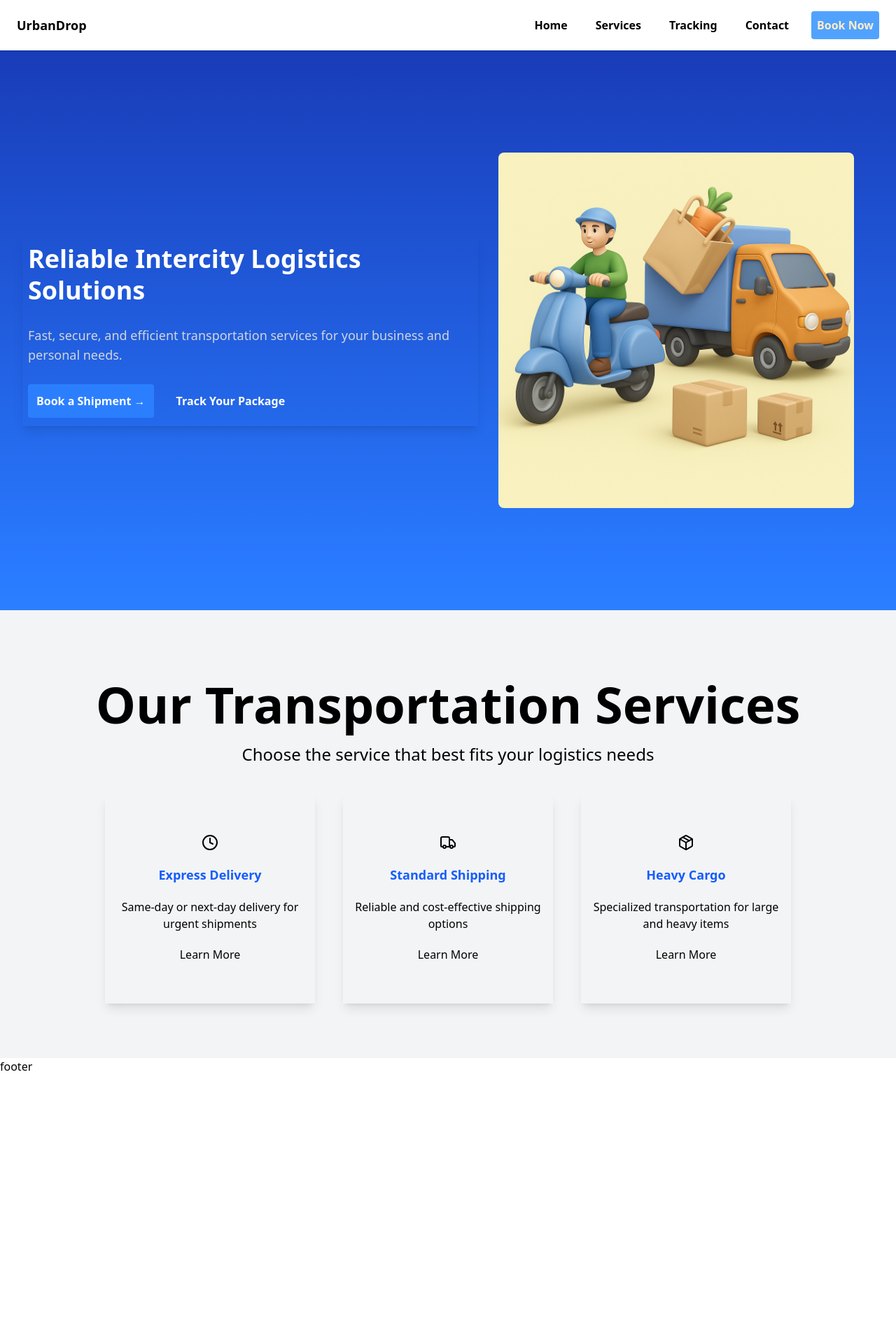
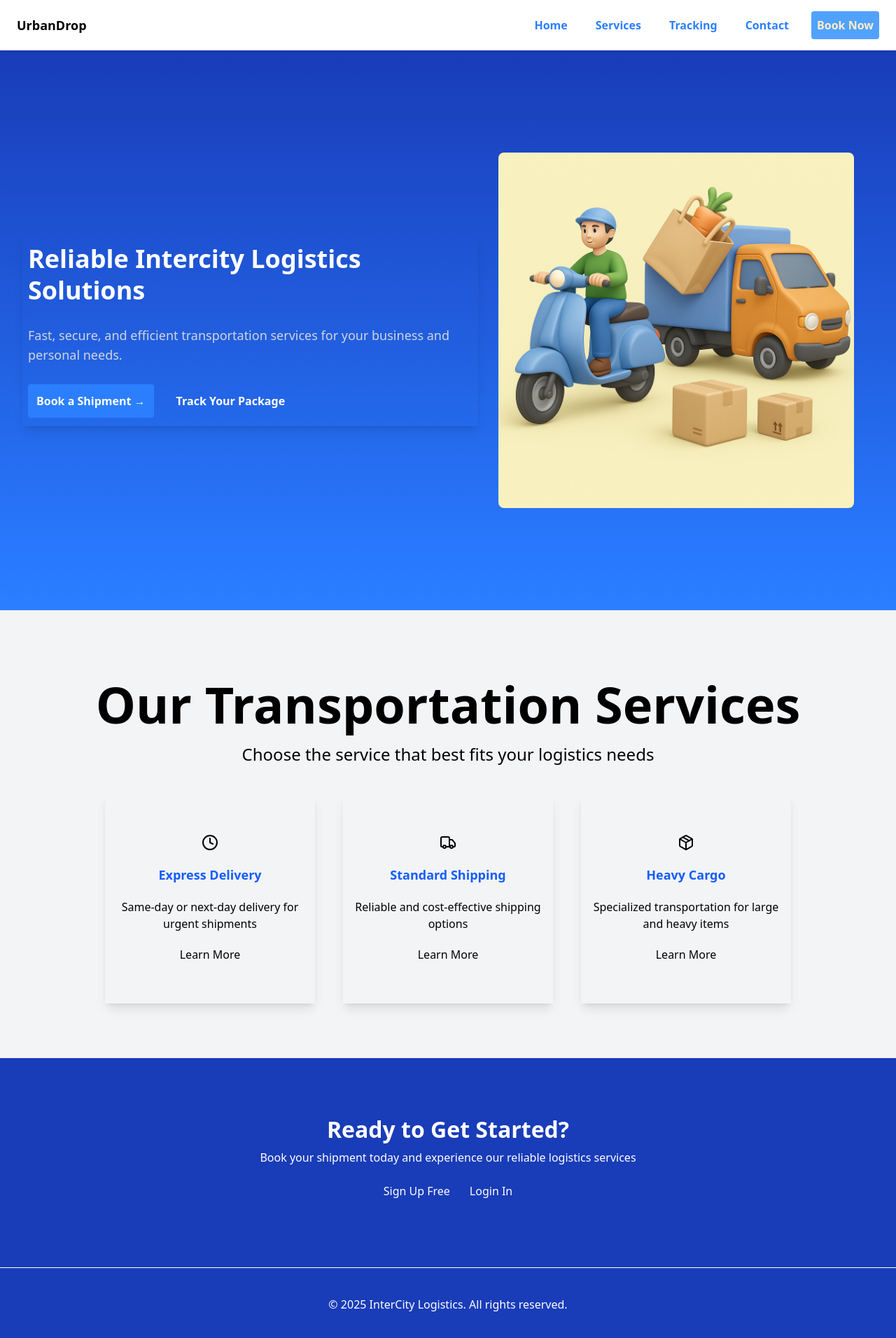
Before and after one commit to NSTKrishna/UrbanDrop, a React (Vite) app: page / in a window 1280 px wide. Shown: the top 1912 px of the page at 70% size. Before the commit the page ends 1536 px from the top, so only its background shows below. Built offline with nearby package versions, Linux system fonts and the light colour scheme.

Commit message:
footer update

```diff
--- a/src/Component/Home /Footer/footer.jsx
+++ b/src/Component/Home /Footer/footer.jsx
@@ -1,9 +1,32 @@
-import React from 'react'
+import React from "react";
 
 const footer = () => {
   return (
-    <div>footer</div>
+    <div>
+      <div>
+        <div className="flex justify-center items-center flex-col h-[300px] bg-blue-800 text-white border-b">
+          <h1 className="font-extrabold text-[32px] py-1">
+            Ready to Get Started?
+          </h1>
+          <p>
+            Book your shipment today and experience our reliable logistics
+            services
+          </p>
+          <div className="flex gap-5 py-5">
+            <button className="hover:text-blue-600 hover:bg-white p-1 rounded">
+              Sign Up Free
+            </button>
+            <button className="hover:text-blue-600 hover:bg-white p-1 rounded">
+              Login In
+            </button>
+          </div>
+        </div>
+      </div>
+      <div className="bg-blue-800 text-white py-10 px-5 flex flex-col items-center">
+        <p>© 2025 InterCity Logistics. All rights reserved.</p>
+      </div>
+    </div>
   )
-}
+};
 
-export default footer
+export default footer;
--- a/src/Component/Home /Navbar/nav.jsx
+++ b/src/Component/Home /Navbar/nav.jsx
@@ -5,37 +5,37 @@ const nav = () => {
   return (
     <div className="flex items-center justify-between px-6 py-4 backdrop-blur shadow sticky top-0 z-50">
       <div className="font-extrabold text-lg hover:blue-500">
-        <h1 className="hover:text-blue-500">UrbanDrop</h1>
+        <Link to="/" className="hover:text-blue-500">UrbanDrop</Link>
       </div>
 
       <div className="flex font-extrabold items-center gap-6">
         <nav className="flex gap-6">
           <Link
-            className=" px-2 py-1 hover:bg-blue-500 hover:text-white hover:rounded transform hover:scale-105 transition-all "
+            className=" px-2 text-blue-500 py-1 hover:bg-blue-500 hover:text-white hover:rounded transform hover:scale-105 transition-all "
             to="/"
           >
             Home
           </Link>
           <Link
-            className="px-2 py-1 hover:bg-blue-500 hover:text-white hover:rounded transform hover:scale-105 transition-all"
+            className="px-2 text-blue-500 py-1 hover:bg-blue-500 hover:text-white hover:rounded transform hover:scale-105 transition-all"
             to="/services"
           >
             Services
           </Link>
           <Link
-            className="px-2 py-1 hover:bg-blue-500 hover:text-white hover:rounded transform hover:scale-105 transition-all"
+            className="px-2 text-blue-500 py-1 hover:bg-blue-500 hover:text-white hover:rounded transform hover:scale-105 transition-all"
             to="/tracking"
           >
             Tracking
           </Link>
           <Link
-            className="px-2 py-1 hover:bg-blue-500 hover:text-white hover:rounded transform hover:scale-105 transition-all"
+            className="px-2 text-blue-500 py-1 hover:bg-blue-500 hover:text-white hover:rounded transform hover:scale-105 transition-all"
             to="/contact"
           >
             Contact
           </Link>
         </nav>
-        <button className="font-semibold  bg-blue-400 text-[#FFEEC6] hover:bg-[#FFEEC6] hover:text-blue-400 px-2 py-2 rounded">
+        <button className="font-semibold  bg-blue-400 text-[#FFEEC6] hover:bg-[#FFEEC6] hover:text-blue-400 px-2 py-2 rounded transform hover:scale-110 transition-all">
           Book Now
         </button>
       </div>
```
